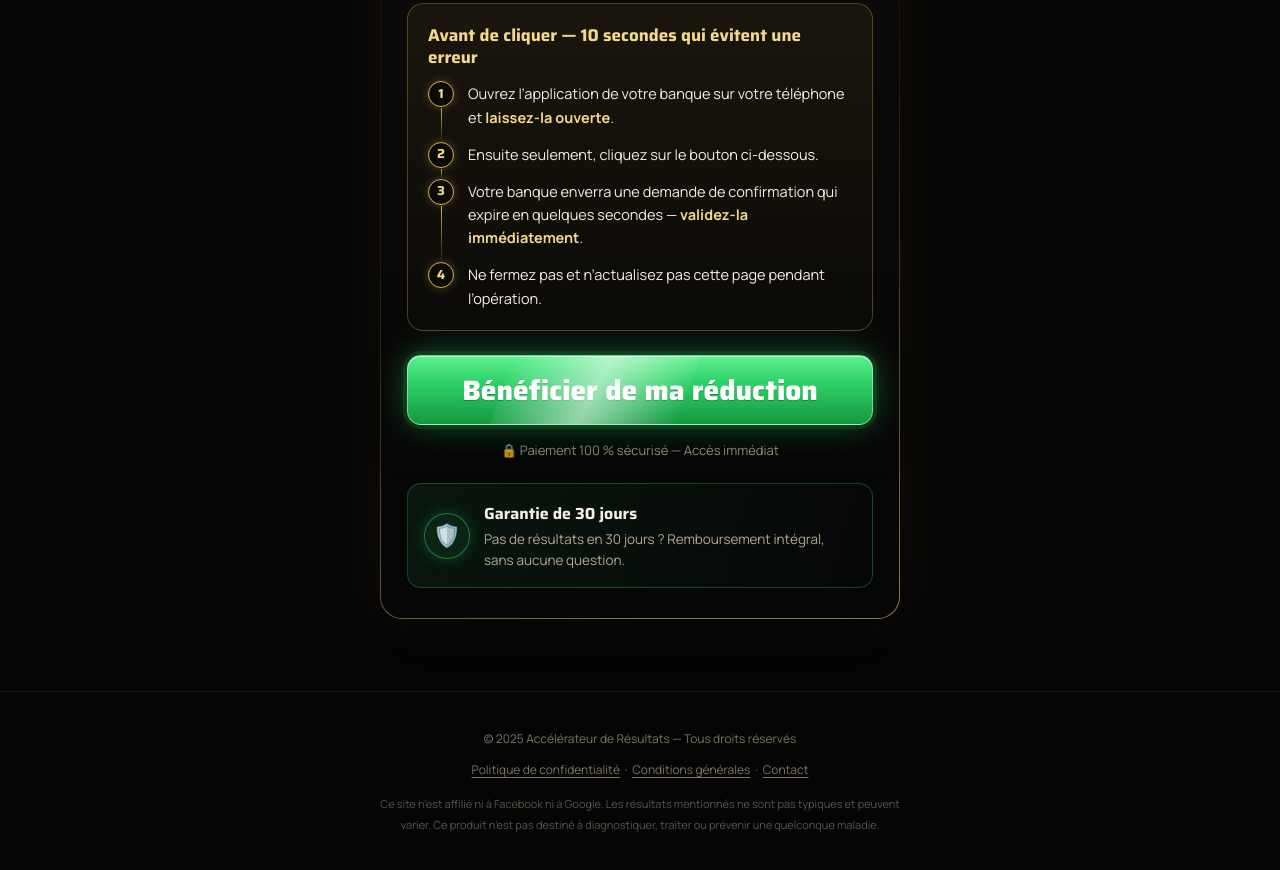
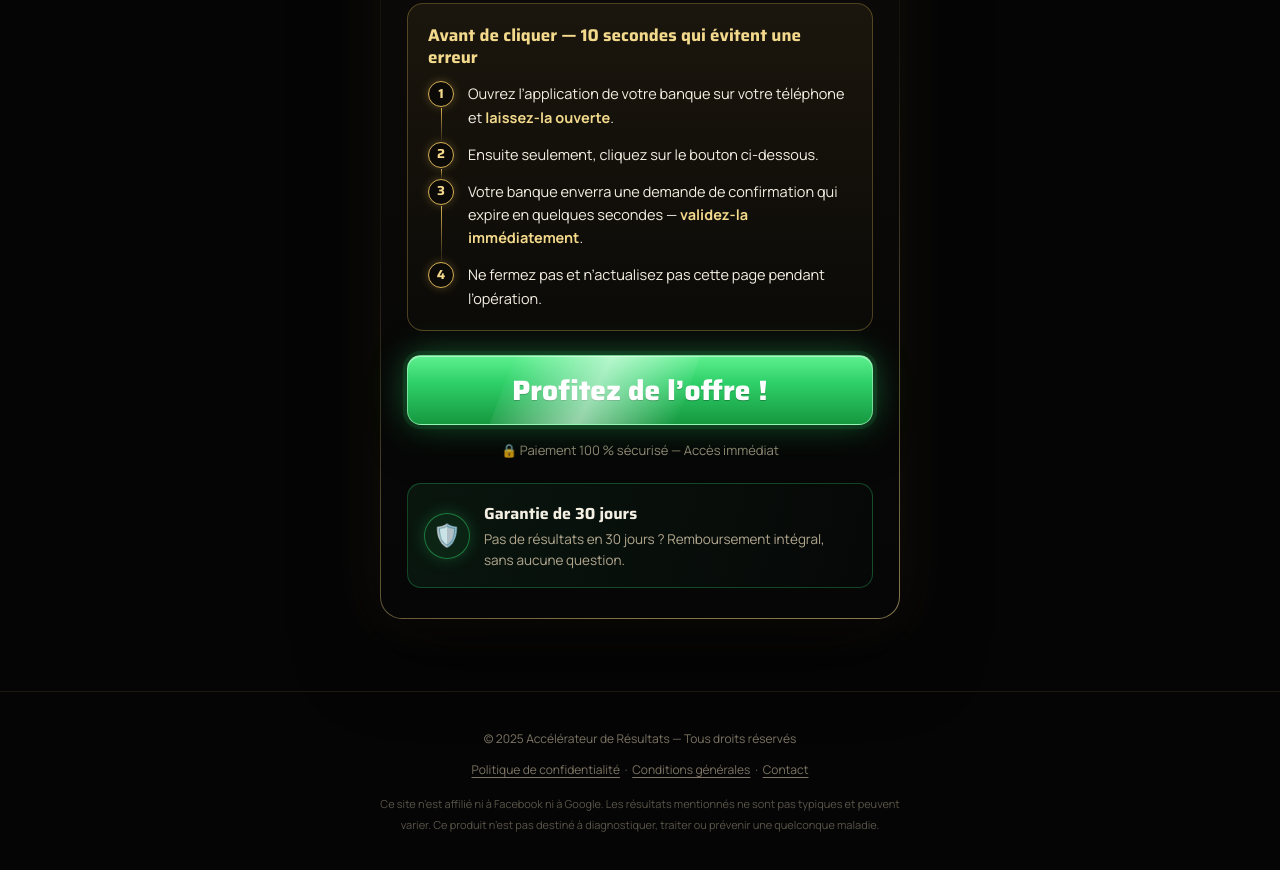
Before and after one commit to viniciusleone99-coder/aceleradorpag, a plain HTML site: page index.html in a window 1280 px wide. Shown: the part 3485-4355 px from the top of the page. Drawn offline with nearby package versions, Linux system fonts and the light colour scheme.

Commit message:
Update index.html

```diff
--- a/index.html
+++ b/index.html
@@ -555,7 +555,7 @@
         </ol>
       </div>
 
-      <button type="button" onclick="acceptUpsell('https://checkout.kashpay.com/u/7755b521b1d9e301')" style="font-family: 'Poppins'; font-size: 26px; font-weight: 600; line-height: 1.3; color: #ffffff; background-color: #035422; border: none; border-radius: 50px; padding: 13px 7%; cursor: pointer; text-align: center; display: block; margin: auto;">Bénéficier de ma réduction</button>
+      <button type="button" onclick="acceptUpsell('https://checkout.kashpay.com/u/42a6e5f1af478f2f')" style="font-family: 'Poppins'; font-size: 23px; font-weight: 600; line-height: 1.3; color: #ffffff; background-color: #057932; border: none; border-radius: 50px; padding: 13px 7%; cursor: pointer; text-align: center; display: block; margin: auto;">Profitez de l’offre !</button>
       <div class="cta-sub">🔒 Paiement 100&nbsp;% sécurisé — Accès immédiat</div>
 
       <div class="guarantee">
```
